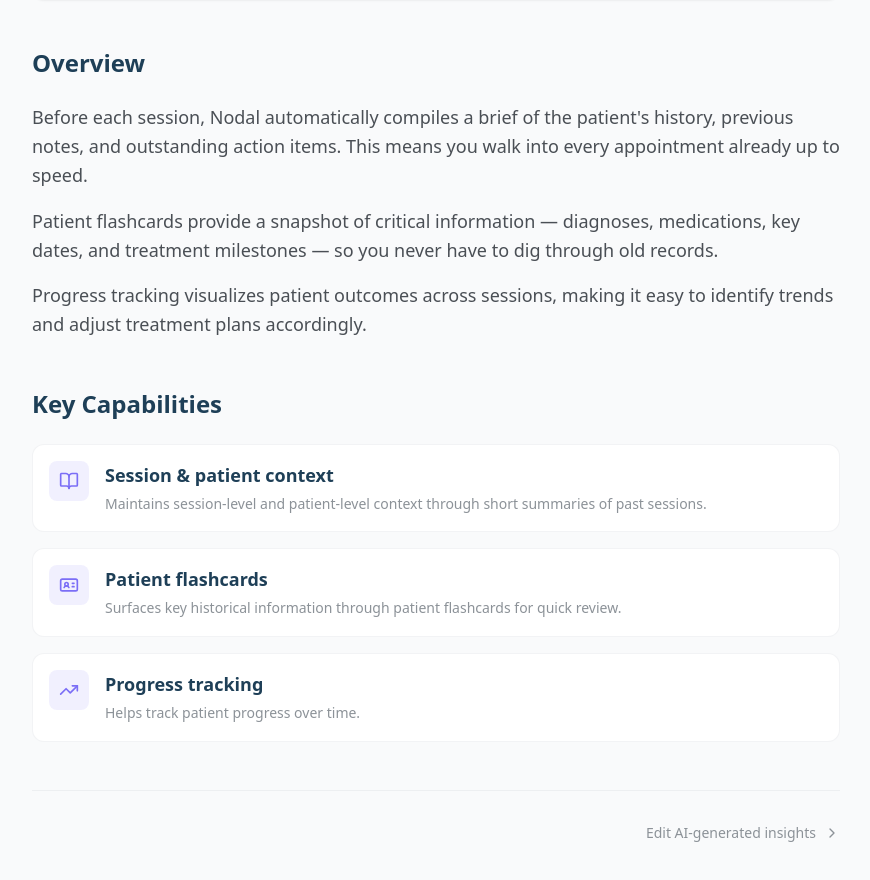
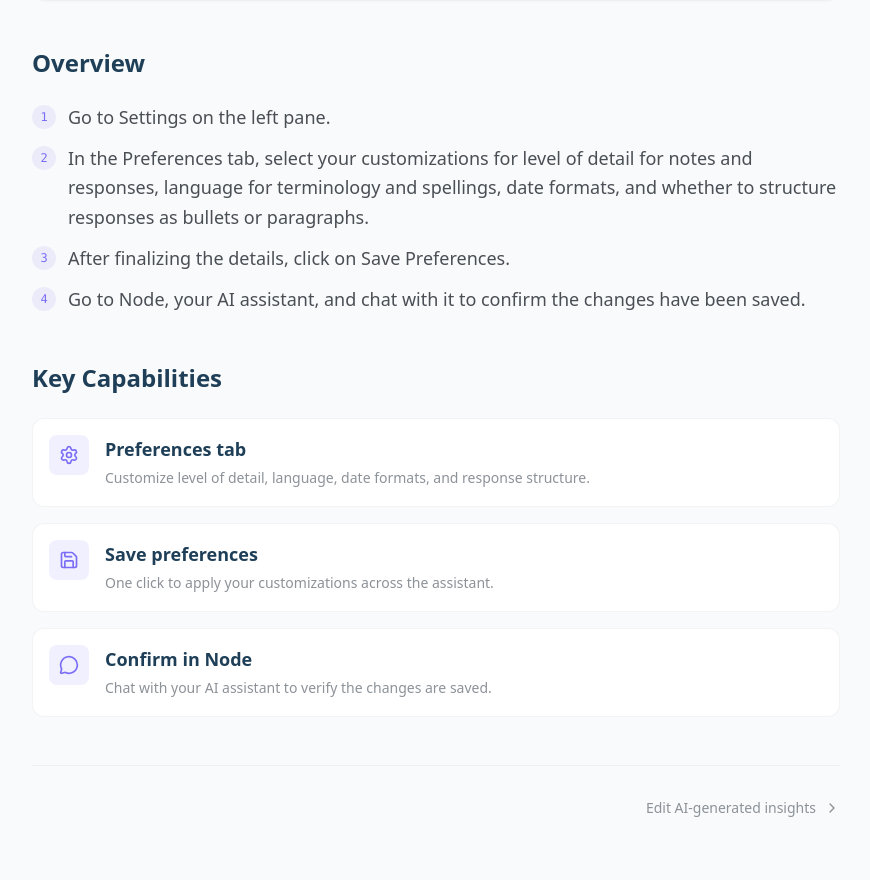
Before and after one commit to corenodal/nodal-website, a React (Vite) app: page /docs in a window 1280 px wide. Shown: the part 798-1678 px from the top of the page, without its empty margins (344-1214 px from the left). Built offline with nearby package versions, Linux system fonts and the light colour scheme.

Commit message:
actual content - 1

```diff
--- a/src/pages/Docs.tsx
+++ b/src/pages/Docs.tsx
@@ -1,6 +1,6 @@
 import { useState, useEffect } from 'react';
 import { useSearchParams } from 'react-router-dom';
-import { BookOpen, IdCard, TrendingUp, Sparkles, Lightbulb, ListChecks, Brain, MessageCircle, Wrench, FileText, PenLine, Download, Layers, ClipboardList, CheckSquare, ChevronRight } from 'lucide-react';
+import { BookOpen, IdCard, FileText, PenLine, Download, Layers, ClipboardList, CheckSquare, ChevronRight, Settings, Save, MessageCircle, Mic, RefreshCw } from 'lucide-react';
 import { type as t } from '../styles/typography';
 import type { LucideIcon } from 'lucide-react';
 
@@ -10,6 +10,11 @@ interface FeatureBullet {
   detail: string;
 }
 
+interface FeatureSection {
+  title?: string;
+  steps: string[];
+}
+
 interface Feature {
   id: string;
   number: string;
@@ -17,7 +22,8 @@ interface Feature {
   description: string;
   loomEmbedId: string;
   bullets: FeatureBullet[];
-  details: string[];
+  sections?: FeatureSection[];
+  details?: string[];
   accent: 'nodal-violet' | 'nodal-green';
 }
 
@@ -26,17 +32,22 @@ const features: Feature[] = [
     id: 'personalise-your-ai-assistant',
     number: '01',
     title: 'Personalise your AI Assistant',
-    description: 'Nodal helps practitioners prepare for each session by bringing forward relevant patient context and insights from previous visits.',
+    description: 'Customize Node, your AI assistant, to match your preferences for tone, language, formatting, and level of detail.',
     loomEmbedId: '7d086b67286142d7ab86c284000d833f',
     bullets: [
-      { icon: BookOpen, label: 'Session & patient context', detail: 'Maintains session-level and patient-level context through short summaries of past sessions.' },
-      { icon: IdCard, label: 'Patient flashcards', detail: 'Surfaces key historical information through patient flashcards for quick review.' },
-      { icon: TrendingUp, label: 'Progress tracking', detail: 'Helps track patient progress over time.' },
+      { icon: Settings, label: 'Preferences tab', detail: 'Customize level of detail, language, date formats, and response structure.' },
+      { icon: Save, label: 'Save preferences', detail: 'One click to apply your customizations across the assistant.' },
+      { icon: MessageCircle, label: 'Confirm in Node', detail: 'Chat with your AI assistant to verify the changes are saved.' },
     ],
-    details: [
-      'Before each session, Nodal automatically compiles a brief of the patient\'s history, previous notes, and outstanding action items. This means you walk into every appointment already up to speed.',
-      'Patient flashcards provide a snapshot of critical information — diagnoses, medications, key dates, and treatment milestones — so you never have to dig through old records.',
-      'Progress tracking visualizes patient outcomes across sessions, making it easy to identify trends and adjust treatment plans accordingly.',
+    sections: [
+      {
+        steps: [
+          'Go to Settings on the left pane.',
+          'In the Preferences tab, select your customizations for level of detail for notes and responses, language for terminology and spellings, date formats, and whether to structure responses as bullets or paragraphs.',
+          'After finalizing the details, click on Save Preferences.',
+          'Go to Node, your AI assistant, and chat with it to confirm the changes have been saved.',
+        ],
+      },
     ],
     accent: 'nodal-violet',
   },
@@ -44,17 +55,46 @@ const features: Feature[] = [
     id: 'edit-ai-generated-insights',
     number: '02',
     title: 'Edit AI-generated insights',
-    description: 'Nodal makes it easy to generate and tailor clinical notes based on how you document care.',
+    description: 'Refine AI-generated insights directly in the template, through the AI chatbot, or by regenerating with a different template.',
     loomEmbedId: '9f9809ca8fd144cd98b056a72b0dc652',
     bullets: [
-      { icon: Sparkles, label: 'Auto-generated notes', detail: 'Generates structured notes directly from patient sessions.' },
-      { icon: Lightbulb, label: 'Flexible formats', detail: 'Supports standard formats as well as custom templates created by clinicians.' },
-      { icon: ListChecks, label: 'Ready to review', detail: 'Produces ready-to-review notes to reduce manual writing.' },
+      { icon: PenLine, label: 'Direct edits', detail: 'Edit text and formatting in the patient template with the pencil icon.' },
+      { icon: MessageCircle, label: 'AI chatbot edits', detail: 'Paste template content and prompt the chatbot for refinements.' },
+      { icon: RefreshCw, label: 'Regenerate with template', detail: 'Swap templates to regenerate the session content in a new format.' },
     ],
-    details: [
-      'Nodal listens to your session and automatically generates structured clinical notes in your preferred format — whether that\'s SOAP, DAP, or a custom template you\'ve created.',
-      'Templates are fully customizable. Define your own sections, prompts, and formatting rules so that every note matches your documentation style.',
-      'Generated notes are ready to review immediately after the session, cutting documentation time significantly while maintaining clinical accuracy.',
+    sections: [
+      {
+        title: 'Edit AI-generated insights',
+        steps: [
+          'Go to Patients on the left pane.',
+          'Select a patient of your choice.',
+          'Select a session to edit its insights.',
+          'Go to the template and click on the edit button (pencil icon).',
+          'Make the relevant edits to the text or format.',
+          'Click Save to confirm the edits.',
+          'You now have the option to copy the text or download it as a Word document.',
+          'Open the Word document to make any additional changes, if required.',
+          'Copy and paste the edited content from the Word document back into your patient template.',
+        ],
+      },
+      {
+        title: 'Edit using the AI chatbot',
+        steps: [
+          'Copy the patient template from the left side and paste it into the AI chat box.',
+          'Add a prompt detailing the required edits.',
+          'Copy the generated content and paste it back on the left side to update the template, or download it directly as a Word document.',
+        ],
+      },
+      {
+        title: 'Generate a new template for an existing session',
+        steps: [
+          'Click on "Regenerate with Template".',
+          'Your existing and default templates will be displayed.',
+          'Select the template of your choice.',
+          'The existing information from the session will be regenerated using the selected template.',
+          'Use the result by copying the template or downloading it directly.',
+        ],
+      },
     ],
     accent: 'nodal-green',
   },
@@ -62,17 +102,25 @@ const features: Feature[] = [
     id: 'create-custom-templates',
     number: '03',
     title: 'Create custom templates',
-    description: 'Nodal highlights what matters most so nothing important is missed after a session.',
+    description: 'Design and save your own templates so Nodal generates notes and insights in exactly the format you need.',
     loomEmbedId: 'a35853794a494f6c9330a947fb84fa66',
     bullets: [
-      { icon: Brain, label: 'Key themes extracted', detail: 'Extracts key themes and clinically relevant signals.' },
-      { icon: MessageCircle, label: 'Discussion highlights', detail: 'Highlights important discussion points.' },
-      { icon: ListChecks, label: 'Automatic next steps', detail: 'Generates next steps automatically to support follow-through.' },
+      { icon: BookOpen, label: 'Default templates', detail: 'Start from Initial Assessment or Follow-up Review.' },
+      { icon: FileText, label: 'Template builder', detail: 'Add a name, then type or paste in the content of your template.' },
+      { icon: CheckSquare, label: 'Save and reuse', detail: 'Saved templates appear alongside defaults and can be used immediately.' },
     ],
-    details: [
-      'After each session, Nodal identifies and surfaces the key clinical themes discussed — emotional patterns, behavioral changes, risk factors, and treatment responses.',
-      'Important discussion points are highlighted so you can quickly review what was covered without re-reading the entire transcript.',
-      'Next steps are automatically suggested based on the session content, ensuring continuity of care and reducing the chance of missed follow-ups.',
+    sections: [
+      {
+        steps: [
+          'Go to Templates on the left pane.',
+          'View the default templates (Initial Assessment and Follow-up Review).',
+          'Click the Add Template button in the top right corner.',
+          'Start by adding a name for your template.',
+          'Manually type in the details of your template or copy and paste it from another source.',
+          'Click Create Template to save your custom template.',
+          'Once saved, your template appears alongside existing ones and can be used to generate patient notes and insights.',
+        ],
+      },
     ],
     accent: 'nodal-violet',
   },
@@ -80,17 +128,44 @@ const features: Feature[] = [
     id: 'audio-and-manual-notes',
     number: '04',
     title: 'Audio and Manual Notes',
-    description: 'Nodal acts as a customizable assistant that adapts to your workflow and preferences.',
+    description: 'Capture sessions by recording audio or adding manual notes, all tied back to the right patient and session.',
     loomEmbedId: '971f61062d454acb8333ecb37e696845',
     bullets: [
-      { icon: Wrench, label: 'Learns your style', detail: 'Learns your workflow, language, and documentation style.' },
-      { icon: MessageCircle, label: 'Ask anything', detail: 'Answers questions about patients, treatments, or tasks.' },
-      { icon: PenLine, label: 'Editing support', detail: 'Helps edit notes, letters, and drafts as needed.' },
+      { icon: Mic, label: 'Start Recording', detail: 'Capture session audio from Quick Actions on the Home Page.' },
+      { icon: PenLine, label: 'Manual notes', detail: 'Type, paste, or upload an audio file for a manual note.' },
+      { icon: IdCard, label: 'Linked to patient', detail: 'Save to a new or existing session under the right patient.' },
+    ],
+    sections: [
+      {
+        title: 'Record an audio',
+        steps: [
+          'On the Home Page, find the Start Recording button below Quick Actions.',
+          'Click Start Recording to begin capturing the audio.',
+          'Pause the recording or stop it once you are done with the session.',
+          'Select the patient for that session.',
+          'Choose to save the recording to a previous session or add a new session.',
+          'If you add it to a previous session, it will be saved under the notes for that session.',
+          'If you create a new session, add a title for your note.',
+          'Click Continue and select the template you want to use to save this recording.',
+          'The recording is saved in the selected template in the patient\'s session tab.',
+        ],
+      },
+      {
+        title: 'Add a manual note',
+        steps: [
+          'On the Home Page, find the Start New Note button below Quick Actions.',
+          'Select a patient for that note.',
+          'Choose to save the note to a previous session or add a new session.',
+          'Once the session is selected, add a name for your note and select the relevant template.',
+          'Type in your note or copy and paste it in.',
+          'You can also upload an audio file of a session recorded previously or on a different device.',
+          'Click Save Note to add it to the linked patient and session.',
+        ],
+      },
     ],
     details: [
-      'The clinical assistant learns how you work — your preferred terminology, note structure, and common workflows — and adapts over time to become more useful.',
-      'Ask questions about a patient\'s history, treatment protocols, or pending tasks and get instant, context-aware answers drawn from your session data.',
-      'Need to adjust a note or draft a letter? The assistant can help edit, reformat, or rewrite clinical documents while maintaining your voice and style.',
+      'You can also use both of these features by navigating to the Patients page on the left pane and selecting the appropriate patient.',
+      'From there, you can either record an audio or add a note for the selected patient under an existing or new session.',
     ],
     accent: 'nodal-green',
   },
@@ -235,8 +310,33 @@ export const Docs = () => {
                 <h2 className={`${t.subheading} font-semibold text-nodal-blue mb-6`}>
                   Overview
                 </h2>
-                <div className="space-y-4">
-                  {activeFeature.details.map((detail, i) => (
+                <div className="space-y-8">
+                  {activeFeature.sections?.map((section, i) => (
+                    <div key={i}>
+                      {section.title && (
+                        <h3 className={`${t.body} font-semibold text-nodal-blue mb-3`}>
+                          {section.title}
+                        </h3>
+                      )}
+                      <ol className="space-y-3">
+                        {section.steps.map((step, j) => (
+                          <li key={j} className="flex gap-3">
+                            <span className={`flex-shrink-0 w-6 h-6 rounded-full flex items-center justify-center text-xs font-mono mt-0.5 ${
+                              activeFeature.accent === 'nodal-violet'
+                                ? 'bg-nodal-violet/10 text-nodal-violet'
+                                : 'bg-nodal-green/10 text-nodal-green'
+                            }`}>
+                              {j + 1}
+                            </span>
+                            <p className={`${t.body} text-nodal-graphite font-light leading-relaxed`}>
+                              {step}
+                            </p>
+                          </li>
+                        ))}
+                      </ol>
+                    </div>
+                  ))}
+                  {activeFeature.details?.map((detail, i) => (
                     <p key={i} className={`${t.body} text-nodal-graphite font-light leading-relaxed`}>
                       {detail}
                     </p>
```
